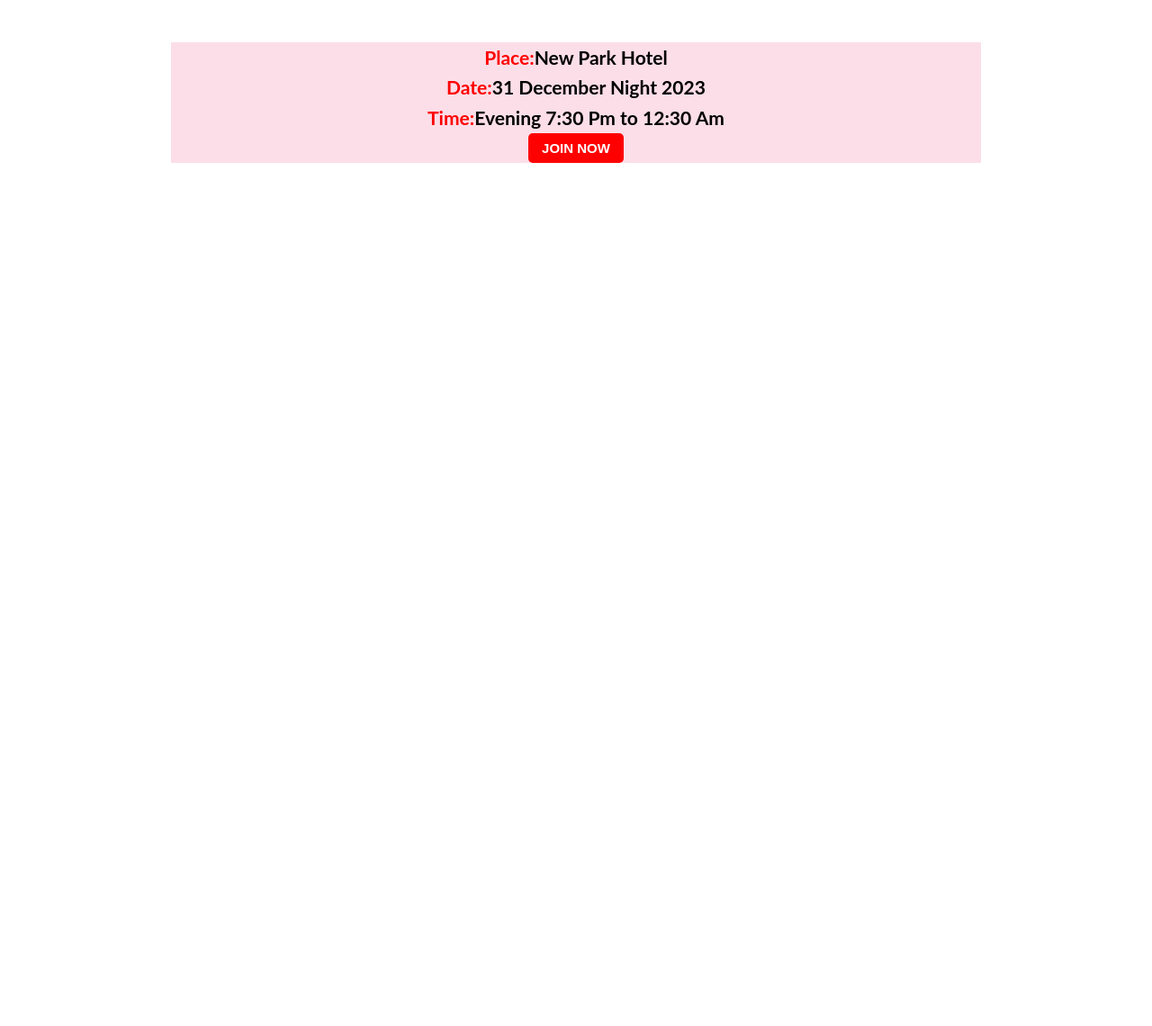
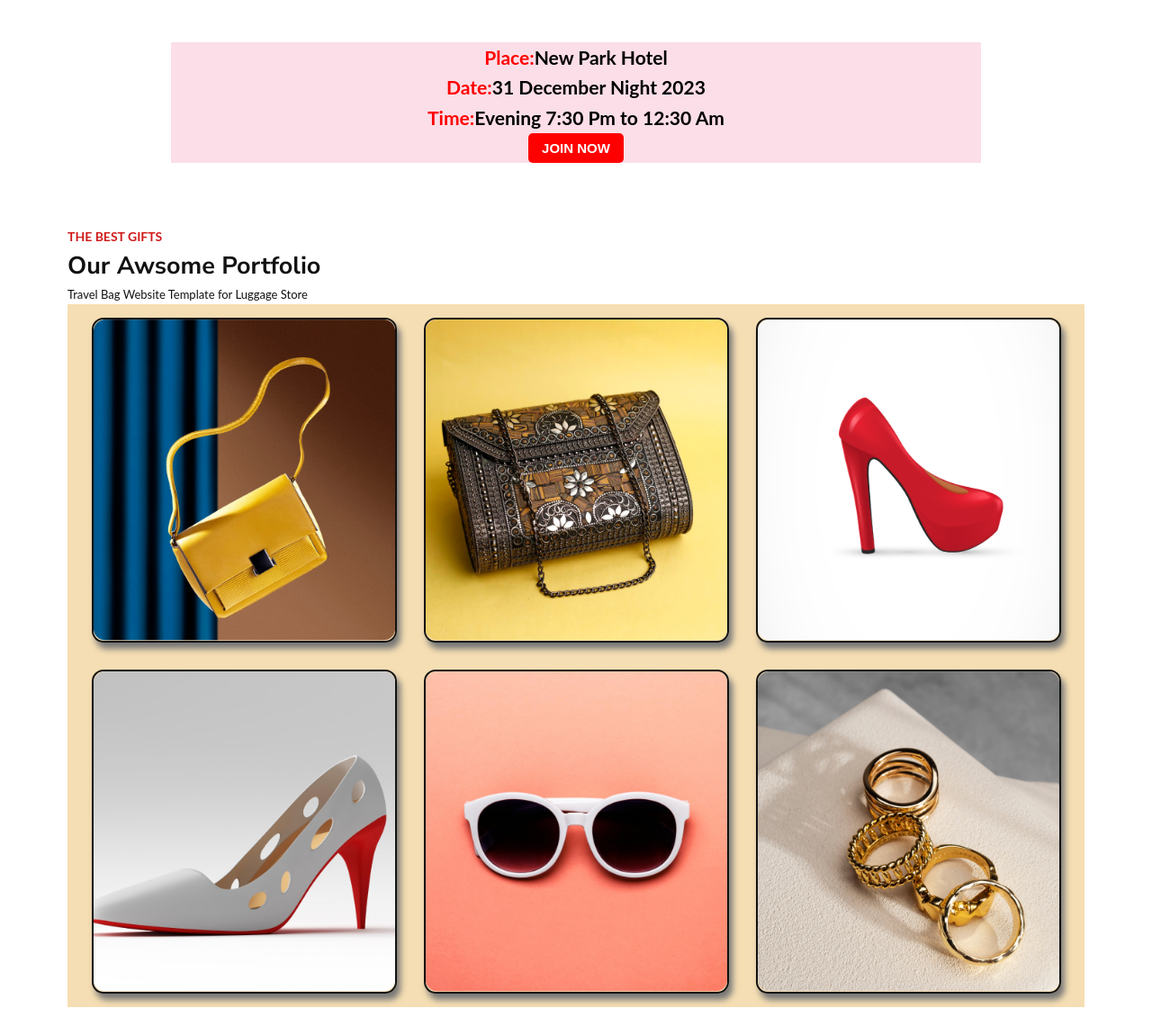
Before and after one commit to Hanjalabd/Assignment-1, a plain HTML site: page index.html in a window 1280 px wide. Shown: the part 1582-2722 px from the top of the page at 90% size. Before the commit the page ends 1813 px from the top, so only its background shows below. Drawn offline with Linux system fonts and the light colour scheme.

Commit message:
portfolio added

```diff
--- a/index.html
+++ b/index.html
@@ -41,6 +41,19 @@
             <h3><span class="routing">Time:</span>Evening 7:30 Pm to 12:30 Am</h3>
             <button class="btn">JOIN NOW</button>
         </section>
+        <section class="portfoilo">
+            <h5 class="sub-tittle-2">THE BEST GIFTS</h5>
+            <h2 class="TITTLE-2">Our Awsome Portfolio </h2>
+            <p class="paragraph-1">Travel Bag Website Template for Luggage Store</p>
+            <div class="images">
+                <img class="img-1" src="images/Rectangle 3.png" alt="">
+                <img class="img-1" src="images/Rectangle 4.png" alt="">
+                <img class="img-1" src="images/Rectangle 5.png" alt="">
+                <img class="img-1" src="images/Rectangle 6.png" alt="">
+                <img class="img-1" src="images/Rectangle 7.png" alt="">
+                <img class="img-1" src="images/Rectangle 8.png" alt="">
+            </div>
+        </section>
  </main>
 </body>
 </html>
--- a/style.css
+++ b/style.css
@@ -127,3 +127,35 @@ body{
 .routing{
     color: red;
 }
+
+.portfoilo{
+    padding: 21px 75px;
+}
+.sub-tittle-2{
+    font-size: 14px;
+    color: rgb(208, 26, 26);
+}
+.TITTLE-2{
+    font-family: 'Nunito Sans', sans-serif;
+    color: #121212;
+}
+.paragraph-1{
+    font-size: 13px;
+    color: #121212;
+}
+.images{
+   display: flex;
+   background-color: wheat;
+   justify-content: center;
+   align-items: center;
+   flex-wrap: wrap;
+}
+.img-1{
+    height: 40%;
+    width: 30%;
+    border: 2px solid #121212;
+    border-radius: 13px;
+    box-shadow: 4px 7px 7px 0px;
+    cursor: pointer;
+    margin: 15px;
+}
```
